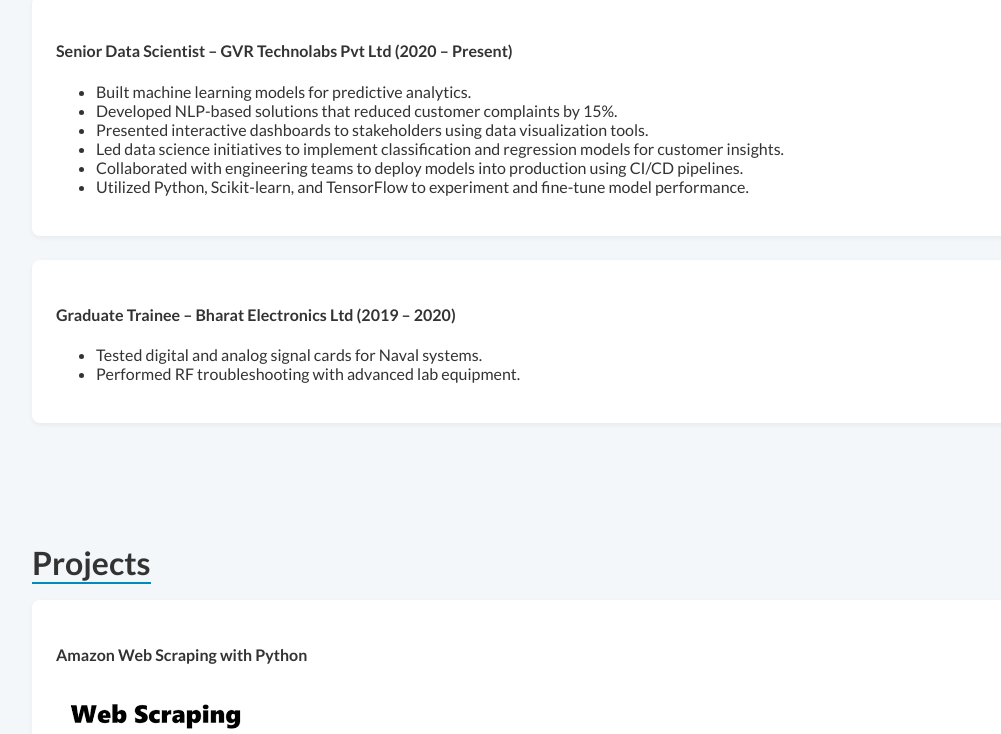
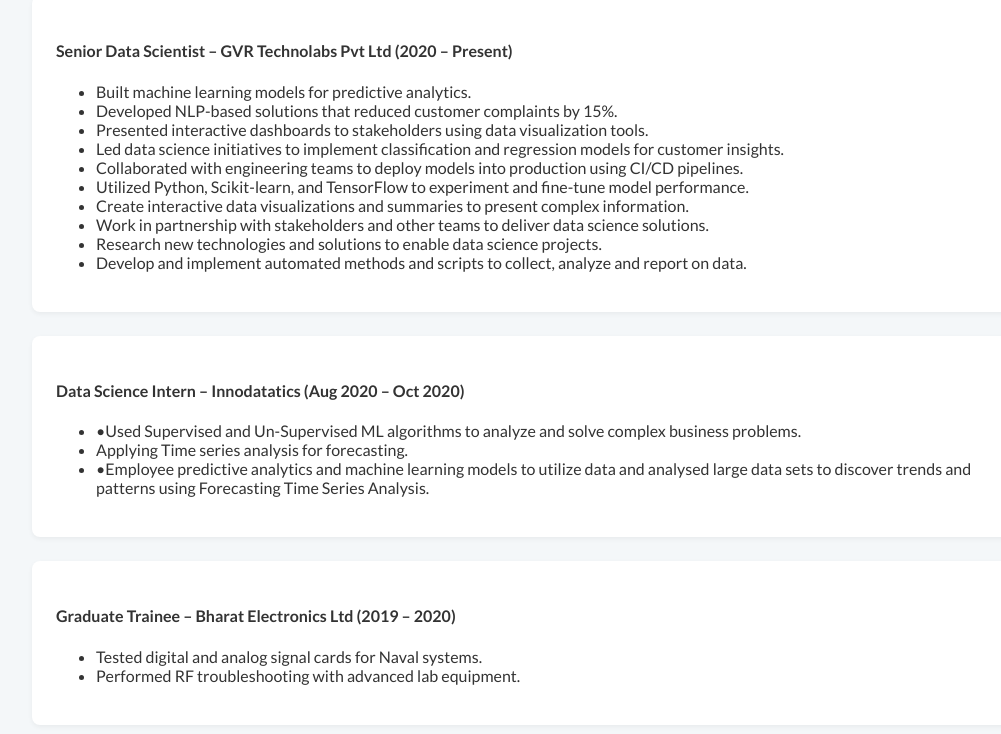
Before and after one commit to TeluguRajkumar/rajkumar_Telugu-portfolio, a plain HTML site: page index.html in a window 1280 px wide. Shown: the part 620-1354 px from the top of the page, without its empty margins (108-1109 px from the left). Drawn offline with Linux system fonts and the light colour scheme; files whose address does not match are found by name.

Commit message:
Update index.html
Signed-off-by: Rajkumar Telugu <71225421+TeluguRajkumar@users.noreply.github.com>

```diff
--- a/index.html
+++ b/index.html
@@ -111,14 +111,30 @@
           <li>Led data science initiatives to implement classification and regression models for customer insights.</li>
           <li>Collaborated with engineering teams to deploy models into production using CI/CD pipelines.</li>
           <li>Utilized Python, Scikit-learn, and TensorFlow to experiment and fine-tune model performance.</li>
+          <li>Create interactive data visualizations and summaries to present complex information.</li>
+          <li>Work in partnership with stakeholders and other teams to deliver data science solutions.</li>
+          <li>Research new technologies and solutions to enable data science projects.</li>
+          <li>Develop and implement automated methods and scripts to collect, analyze and report on data.</li>
 
         </ul>
       </div>
+
+       <div class="card">
+        <h4>Data Science Intern – Innodatatics (Aug 2020 – Oct 2020)</h4>
+        <ul>
+          <li>•Used Supervised and Un-Supervised ML algorithms to analyze and solve complex business problems.</li>
+          <li>Applying Time series analysis for forecasting.</li>
+          <li>•Employee predictive analytics and machine learning models to utilize data and analysed large data sets to discover trends and patterns using Forecasting Time Series Analysis.</li>
+
+        </ul>
+      </div>
+
       <div class="card">
         <h4>Graduate Trainee – Bharat Electronics Ltd (2019 – 2020)</h4>
         <ul>
           <li>Tested digital and analog signal cards for Naval systems.</li>
           <li>Performed RF troubleshooting with advanced lab equipment.</li>
+
         </ul>
       </div>
     </section>
```
